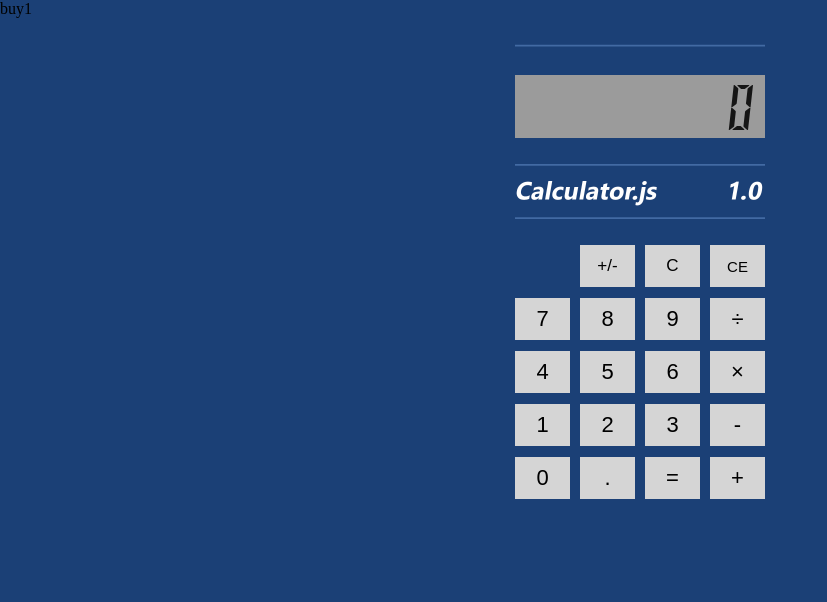
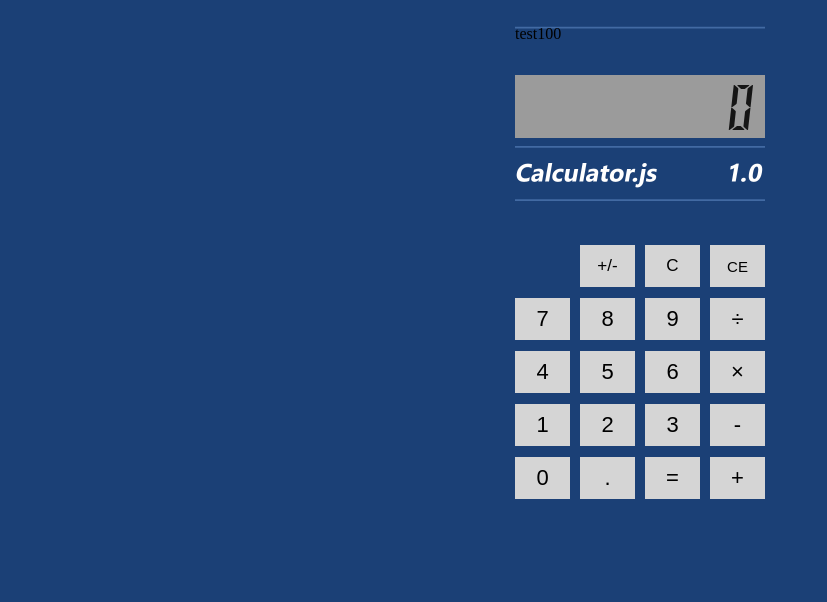
Before and after one commit to cswclui/MyCalc, a website: page public/index.html in a window 1280 px wide. Shown: the whole page, without its empty margins (0-827 px from the left). Drawn offline with Linux system fonts and the light colour scheme.

Commit message:
Update index.html

```diff
--- a/public/index.html
+++ b/public/index.html
@@ -224,8 +224,9 @@
     </script>
   </head>
   <body onLoad="setValue(0)">
-    buy1
+
     <div class="container">
+      test100
       <div id="results">
         <div id="result"><span class="digit0">0</span></div>
         <button id="sign" onClick="signPressed()">+/-</button>
```
